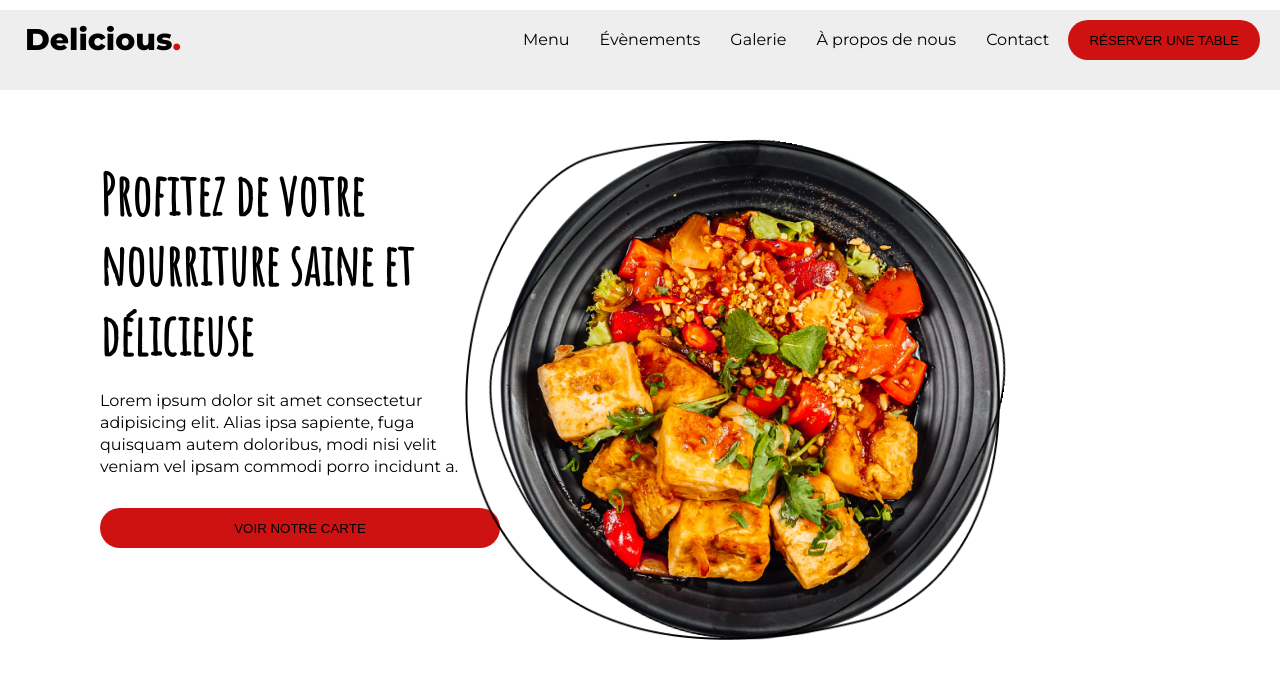
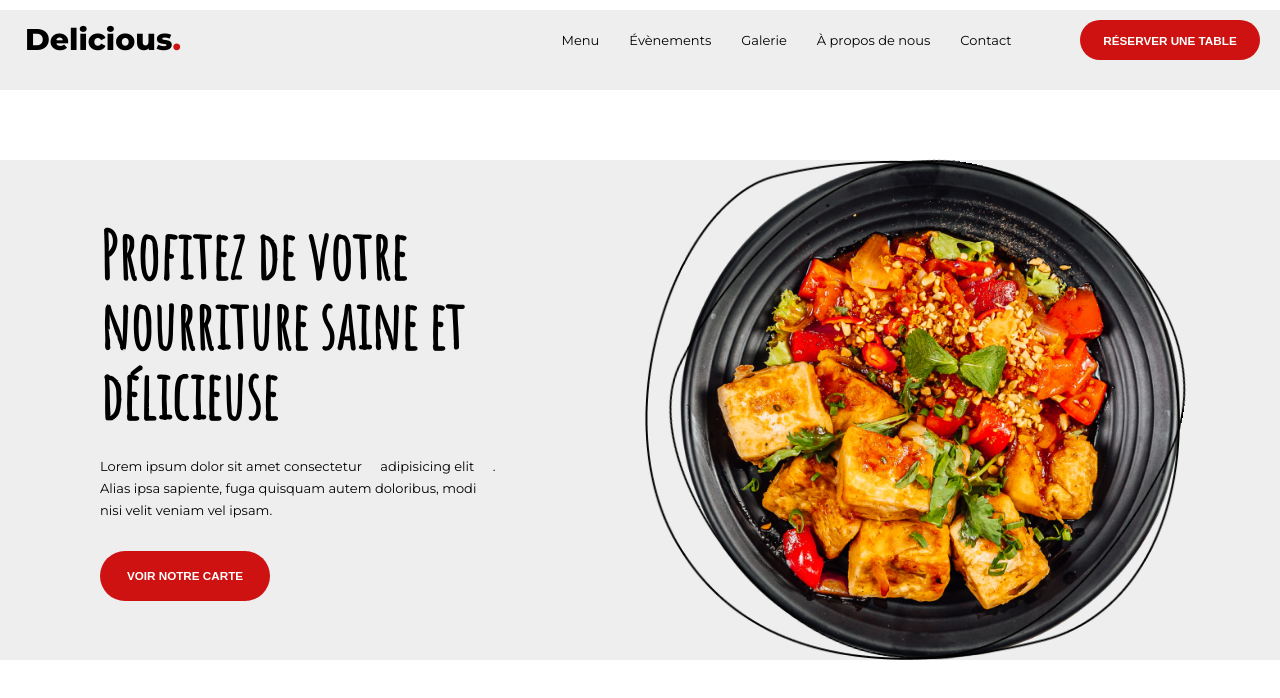
Before and after one commit to WEBALT-g/TP_int-gration_delicious_untree.co, a plain HTML site: page index.html in a window 1280 px wide. Drawn offline with Linux system fonts and the light colour scheme.

Commit message:
mise a jours navbar et section 1

```diff
--- a/css/main.css
+++ b/css/main.css
@@ -1,12 +1,26 @@
 /*************** HEADER *************/
 body {
     font-family: 'Montserrat', sans-serif;
+    font-size: 13px;
 }
 
 header {
     max-width: auto;
     height: 80px;
     background-color: #EEEEEE;
+}
+
+.btn-reserver {
+    height: 40px;
+    width: 180px;
+    border-radius: 30px;
+    border: none;
+    background-color: #CE1212;
+    text-transform: uppercase;
+    color: white;
+    font-weight: bold;
+    font-size: 0.9em;
+    margin-left: 50px;
 }
 
 .logo {
@@ -19,18 +33,18 @@ header {
     color: #CE1212;
 }
 
-a {
-    text-decoration: none;
-    color: black;
-    padding: 15px;
-}
-
 .wrapper {
     display: flex;
     justify-content: space-between;
     align-items: center;
     flex-wrap: wrap;
     margin: 10px 20px 10px 10px;
+}
+
+a {
+    text-decoration: none;
+    color: black;
+    padding: 15px;
 }
 
 .navbar {
@@ -54,34 +68,52 @@ header .dropdown-1 :hover {
 /*********** SECTION 1 ************/
 
 .section-1 {
+    background-color: #EEEEEE;
+}
+
+.container {
     margin: 0 auto;
     max-width: 1080px;
+    background-color: #EEEEEE;
     display: flex;
-    flex-direction: row;
-    margin-top: 50px;
+    justify-content: space-between;
+    align-items: center;
+    flex-wrap: wrap;
+    margin-top: 70px;
 }
 
-.section-1 .left-container {
+.container .left-container {
     display: flex;
     flex-direction: column;
     max-width: 400px;
-    margin-top: 20px;
 }
 
-.section-1 h2 {
+.container h2 {
     font-weight: bold;
-    padding-bottom: 20px;
+    padding-bottom: 25px;
     font-family: 'Amatic SC', sans-serif;
-    font-size: 3.5em;
+    font-size: 5em;
     line-height: 70px;
 }
 
-.section-1 p {
+.container p {
     line-height: 22px;
     margin-bottom: 30px;
 }
 
-.section-1 img {
+.btn-carte {
+    height: 50px;
+    width: 170px;
+    border-radius: 30px;
+    border: none;
+    background-color: #CE1212;
+    text-transform: uppercase;
+    color: white;
+    font-weight: bold;
+    font-size: 0.9em;
+}
+
+.container img {
     max-width: 500px;
     top: 20px;
     left: 20px;
@@ -89,11 +121,11 @@ header .dropdown-1 :hover {
     vertical-align: middle;
 }
 
-.section-1 .right-container {
+.container .right-container {
     position: relative;
 }
 
-.section-1 .right-container .circle-one {
+.container .right-container .circle-one {
     position: absolute;
     vertical-align: middle;
     width: 100%;
@@ -105,7 +137,7 @@ header .dropdown-1 :hover {
     animation: spin 18s linear infinite;
 }
 
-.section-1 .right-container .circle-two {
+.container .right-container .circle-two {
     position: absolute;
     vertical-align: middle;
     width: 100%;
@@ -126,12 +158,3 @@ header .dropdown-1 :hover {
   @keyframes spin {
     100% { -webkit-transform: rotate(360deg); transform: rotate(360deg); }
   }
-
-button {
-    text-transform: uppercase;
-    font-size: bold;
-    background-color: #CE1212;
-    border-radius: 30px;
-    border: none;
-    height: 40px;
-}
--- a/index.html
+++ b/index.html
@@ -53,8 +53,9 @@
                 </li>
                 <li>
                     <a href="contact.html">Contact</a>
-                <button>
-                    <a href="reserver-une-table.html">Réserver une table</a>
+
+                <button class="btn-reserver">
+                    <div href="#">Réserver une table</div>
                 </button>
             </ul>
         </nav>
@@ -62,12 +63,16 @@
     </header>
 
     <section class="section-1">
+        <div class="container">
             <div class="left-container">
                 <h2>Profitez de votre nourriture saine et délicieuse</h2>
-            <p>Lorem ipsum dolor sit amet consectetur adipisicing elit. Alias ipsa sapiente, fuga quisquam autem doloribus, modi nisi velit veniam vel ipsam commodi porro incidunt a.</p>
+                <p>Lorem ipsum dolor sit amet consectetur
+                   <a href="#"><span>adipisicing elit</span></a>
+                    . Alias ipsa sapiente, fuga quisquam autem doloribus, modi nisi velit veniam vel ipsam.
+                </p>
 
-            <button>
-                <a href="menu.html">Voir notre carte</a>
+                <button class="btn-carte">
+                    <div href="#">Voir notre carte</div>
                 </button>
             </div>
 
@@ -82,6 +87,7 @@
                     <img src="img/circle-two.png" alt="circle-two">
                 </span>
             </div>
+        </div>
     </section>
 
 </body>
```
Lines whose indentation alone changed are shown as unchanged.
